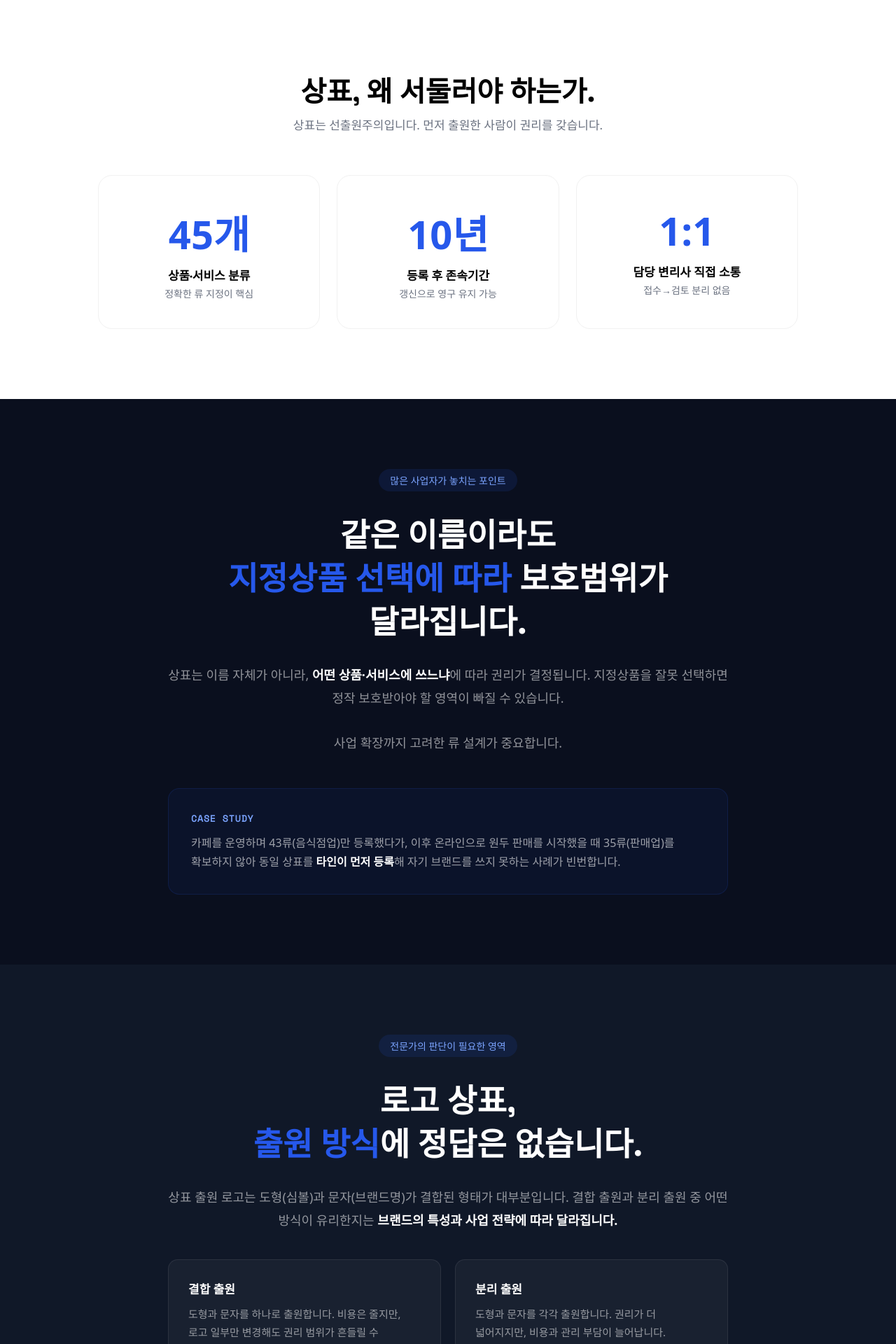
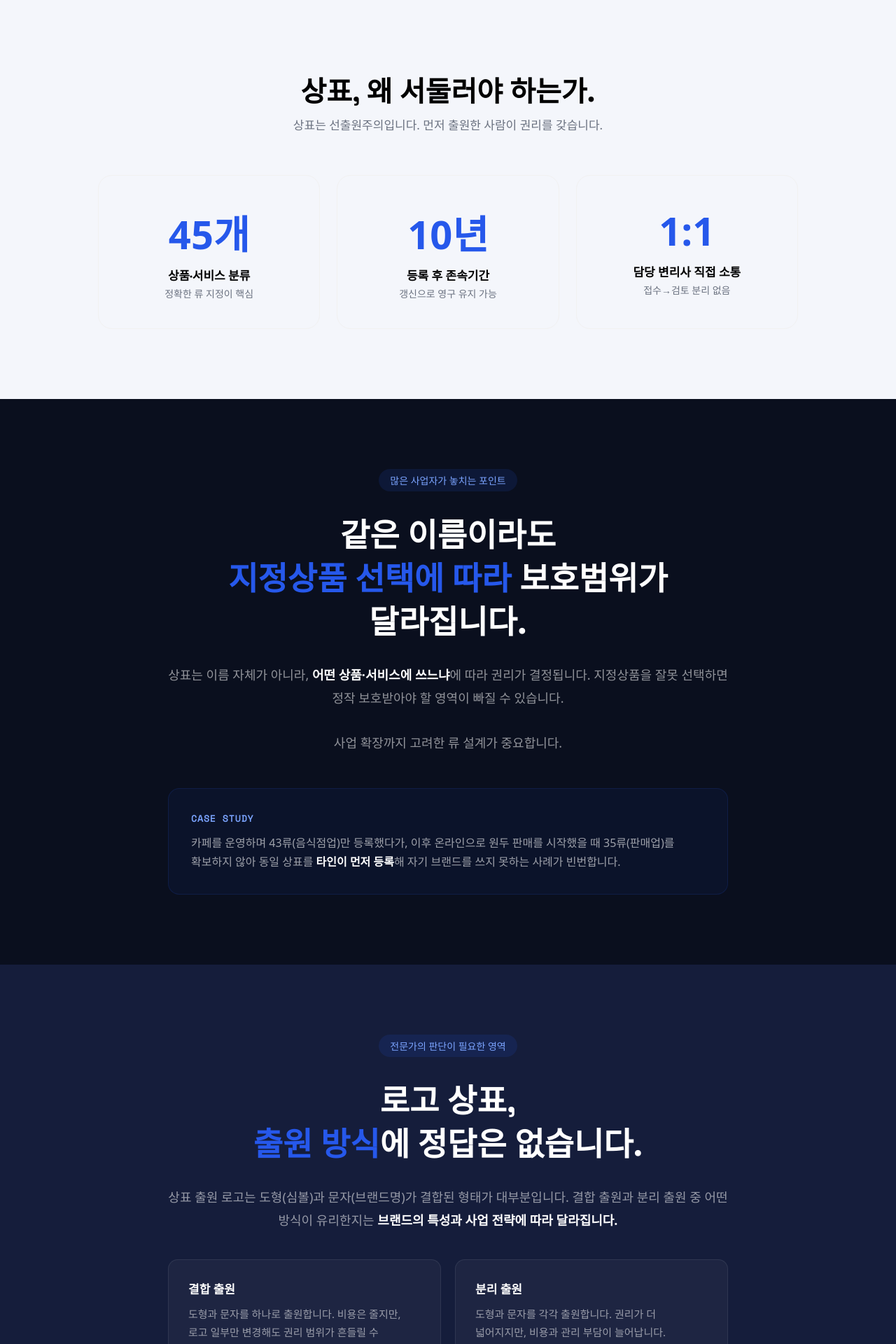
Before and after one commit to githuh2/aidip-pages, a PHP site: page /trademark/ in a window 1280 px wide. Shown: the part 801-2721 px from the top of the page at 70% size. Run offline with PHP 8.4, Linux system fonts and the light colour scheme; some web fonts are replaced.

Commit message:
design: 섹션 배경색 4-Tier 디자인 시스템 정립
섹션 배경이 흰색 연속이거나 명도 점프가 급격한 문제를 해결하기 위해
CSS 변수 기반 배경 Tier 체계를 도입.

- T1 White (#FFFFFF): services, attorney
- T2 Mist (#F4F6FB): strengths, process, pricing, faq
- T3 Blue Wash (#E8EDFB): 강조/전환용 (예비)
- T4 Dark (#0A0F1E): insight, cta

insight--logo 배경을 #101828 → #151D3B로 변경하여
연속 dark 섹션 간 시각적 구분 확보.

Co-Authored-By: Claude Opus 4.6 (1M context) <noreply@anthropic.com>

```diff
--- a/style.css
+++ b/style.css
@@ -30,6 +30,17 @@ button, input, select, textarea { font-family: inherit; }
   --dark-deep: #0A0F1E;
   --gray-bg: #F8F8F8;
   --gray-50: #F8F9FC;
+
+  /* Section Background Tiers
+     T1 White     — 주요 콘텐츠 (services, attorney)
+     T2 Mist      — 보조 콘텐츠 (strengths, process, pricing)
+     T3 Blue Wash — 강조/전환 섹션
+     T4 Dark      — 임팩트 (insight, cta)
+     규칙: 인접 섹션은 반드시 다른 Tier 사용 */
+  --bg-white: #FFFFFF;
+  --bg-mist: #F4F6FB;
+  --bg-blue-wash: #E8EDFB;
+  --bg-dark: #0A0F1E;
   --gray-100: #F1F1F1;
   --gray-300: #B6C1E4;
   --gray-500: #6B7280;
@@ -470,7 +481,7 @@ h1, h2, h3,
 /* ═══════════════════════════════════════════
    FAQ (index)
    ═══════════════════════════════════════════ */
-.faq-section { padding: 100px 0; background: #fff; }
+.faq-section { padding: 100px 0; background: var(--bg-mist); }
 .faq-inner { max-width: var(--content-narrow); margin: 0 auto; padding: 0 24px; }
 .faq-title {
   font-size: 36px; font-weight: 600; line-height: 140%; text-align: center; margin-bottom: 60px;
@@ -522,7 +533,7 @@ h1, h2, h3,
 /* ═══════════════════════════════════════════
    ATTORNEY
    ═══════════════════════════════════════════ */
-.attorney { padding: 100px 24px; background: #fff; }
+.attorney { padding: 100px 24px; background: var(--bg-white); }
 .attorney-inner { max-width: 1200px; margin: 0 auto; }
 .attorney-header { text-align: center; margin-bottom: 60px; }
 .attorney-header h2 {
@@ -583,7 +594,7 @@ h1, h2, h3,
 /* ═══════════════════════════════════════════
    STRENGTHS (subpages)
    ═══════════════════════════════════════════ */
-.strengths { padding: 100px 24px; background: #fff; scroll-margin-top: var(--gnb-height); }
+.strengths { padding: 100px 24px; background: var(--bg-mist); scroll-margin-top: var(--gnb-height); }
 .strengths-inner { max-width: 1000px; margin: 0 auto; }
 .strengths-grid { display: grid; grid-template-columns: repeat(auto-fit, minmax(260px, 1fr)); gap: 24px; }
 .strength-card {
@@ -599,8 +610,8 @@ h1, h2, h3,
 /* ═══════════════════════════════════════════
    INSIGHT (dark section, subpages)
    ═══════════════════════════════════════════ */
-.insight { padding: 100px 24px; background: var(--dark-deep); text-align: center; word-break: keep-all; }
-.insight--logo { background: #101828; }
+.insight { padding: 100px 24px; background: var(--bg-dark); text-align: center; word-break: keep-all; }
+.insight--logo { background: #151D3B; }
 .insight-inner { max-width: 800px; margin: 0 auto; }
 .insight-badge {
   display: inline-block; padding: 6px 16px; border-radius: 20px;
@@ -647,7 +658,7 @@ h1, h2, h3,
 /* ═══════════════════════════════════════════
    SERVICES zigzag (subpages)
    ═══════════════════════════════════════════ */
-.services { padding: 100px 24px; background: #fff; }
+.services { padding: 100px 24px; background: var(--bg-white); }
 .services-inner { max-width: 1100px; margin: 0 auto; }
 .service-row { display: flex; align-items: center; gap: 60px; margin-bottom: 80px; }
 .service-row:last-child { margin-bottom: 0; }
@@ -686,7 +697,7 @@ h1, h2, h3,
 /* ═══════════════════════════════════════════
    PROCESS (subpages)
    ═══════════════════════════════════════════ */
-.process { padding: 100px 24px; background: var(--gray-50); }
+.process { padding: 100px 24px; background: var(--bg-mist); }
 .process-inner { max-width: 640px; margin: 0 auto; }
 .process-step { display: flex; gap: 16px; }
 .process-dot-col { display: flex; flex-direction: column; align-items: center; }
@@ -709,7 +720,7 @@ h1, h2, h3,
    PRICING
    ═══════════════════════════════════════════ */
 .pricing {
-  padding: 100px 24px; background: var(--gray-50);
+  padding: 100px 24px; background: var(--bg-mist);
 }
 .pricing-inner {
   max-width: 1100px; margin: 0 auto;
```
